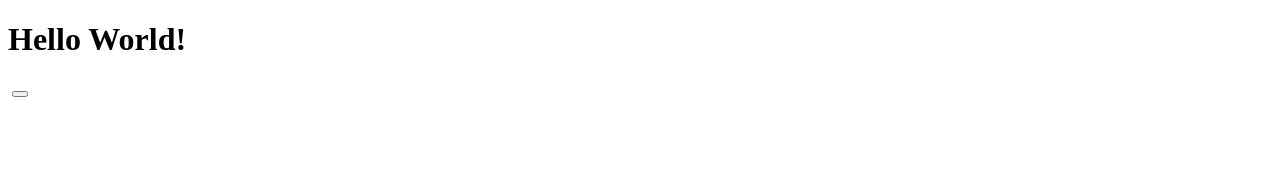
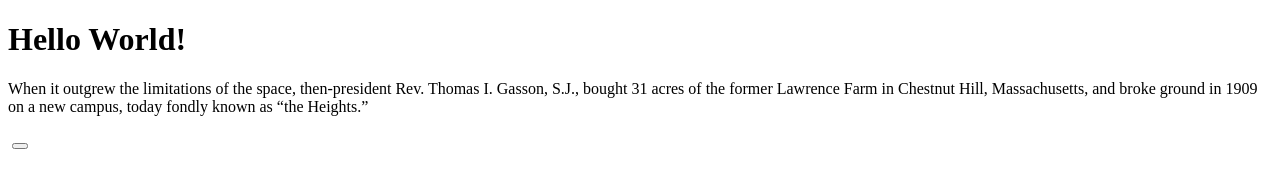
Before and after one commit to Patrickberzins/Visualization_Lab_1, a plain HTML site: page index.html in a window 1280 px wide. Both pictures are taken after a click on the button 20 px from the left and 93 px from the top of the page. Drawn offline with Linux system fonts and the light colour scheme.

Commit message:
Adding style sheet and js

```diff
--- a/index.html
+++ b/index.html
@@ -4,6 +4,11 @@
 
     <head>
         <title>BC FactBook</title>
+
+        <script defer src="js/main.js"></script>
+
+        <link rel="stylesheet" href="style.css">
+
     </head>
 
     <body>
--- /dev/null
+++ b/js/main.js
@@ -0,0 +1,50 @@
+let facts = [
+	"Boston College (also referred to as BC) is a private Jesuit research university in Chestnut Hill, Massachusetts.",
+	"Boston College was founded in 1863 by the Society of Jesus (the Jesuits) to educate Boston's predominantly Irish, Catholic immigrant community.",
+	"When it outgrew the limitations of the space, then-president Rev. Thomas I. Gasson, S.J., bought 31 acres of the former Lawrence Farm in Chestnut Hill, Massachusetts, and broke ground in 1909 on a new campus, today fondly known as “the Heights.”",
+	"BC began as an undergraduate liberal arts college, but as its aspirations grew, it added graduate programs and professional schools fulfilling its charter as a university.",
+	"The university has more than 9,300 full-time undergraduates and nearly 5,000 graduate students.",
+	"Boston College athletic teams are known as the Eagles, their colors are maroon and gold, and mascot is Baldwin the Eagle.",
+	"In 2017-18, 4,192 degrees were awarded in more than 50 fields of study, through eight schools and colleges.",
+	"In 1927, Boston College conferred one earned bachelor’s degree and fifteen Master’s degrees on women through the Extension Division.",
+	"The two most popular undergraduate majors are economics (A&S) and finance (CSOM).",
+	"The computer science major has seen an increase of nearly 800 percent, growing from just 53 students in 2008 to 420 in 2019",
+	"Boston College tied in 38th among national universities and 421st among global universities in U.S. News & World Report's America's Best Colleges 2018 rankings.",
+	"In 2014, the undergraduate school of business, the Carroll School of Management, placed 4th in an annual ranking of US undergraduate business schools by Bloomberg Businessweek.",
+	"AHANA is the term Boston College uses to refer to persons of African-American, Hispanic, Asian, and Native American descent. The term was coined at Boston College in 1979 by two students, Alfred Feliciano and Valerie Lewis, who objected to the name Office of Minority Programs used by Boston College at the time.",
+	"'The Heights' is a nickname given to Boston College. It recalls both BC's lofty aspirations—the college motto is 'Ever to Excel'—and its hilltop location, an area initially designated as 'University Heights'.",
+	"On October 18, 2017, hundreds of students walked out of class in a protest against racism and to demand the college officials pay more attention to the school's racial climate.",
+	"For the Class of 2023, Boston College received 35,500 applications, of which it admitted 9,500 (27%).",
+	"There are over 179,000 alumni in over 120 countries around the world.",
+	"BC has the largest alumni association among Catholic universities in the world, consisting of 168,651 members.",
+	"Boston College was named one of the 100 most beautiful college campuses by Best College Reviews.",
+	"Bapst library was named one of the 25 most beautiful college libraries in the world by Campus Grotto.",
+	"Boston College has over 7,000 alumni couples, but if you want to get married at the campus church, St. Ignatius, you should probably put yourself on the waiting list now.",
+	"At BC, you can take classes on Disney films in the English Department. Professor Bonnie Rudner also teaches classes on young adult fiction and fairytales.",
+	"One of BC’s dining halls, which is currently known for its delicious mac and cheese, was a bar years ago. Vanilla Ice performed there once in the 90’s and the stage collapsed.",
+	"During exam weeks, Boston College brings in petting zoos and puppies for students to play with. There is also free coffee in the dining halls and libraries during exams.",
+	"BC’s Red Bandana 5K Run and the Red Bandana football game held every October are two traditions that honor BC alum Welles Crowther who passed away in the 9/11 attacks.",
+	"Boston College is the most popular college on Instagram. BC’s Gasson Hall, is the third most Instagrammed college building in the country."
+];
+
+
+
+document.querySelector("#generate").onclick = function(){
+	let randomFact = facts[Math.floor(Math.random()*facts.length)];
+
+	// CREATE NEW PARAGRAPH-TAG
+	let paragraph = document.createElement("p");
+	paragraph.className = "generated-content";
+
+	// CREATE PARAGRAPH CONTENT
+	let node = document.createTextNode(randomFact);
+
+	// ADD PARAGRAPH CONTENT TO TAG
+	paragraph.appendChild(node);
+
+	// ADD PARAGRAPH TO DIV-CONTAINER WITH ID "content"
+	let element = document.querySelector("#content");
+	element.appendChild(paragraph);
+
+	this.blur(); // lose focus
+}
```
Also changed, not shown: style.css (added).
